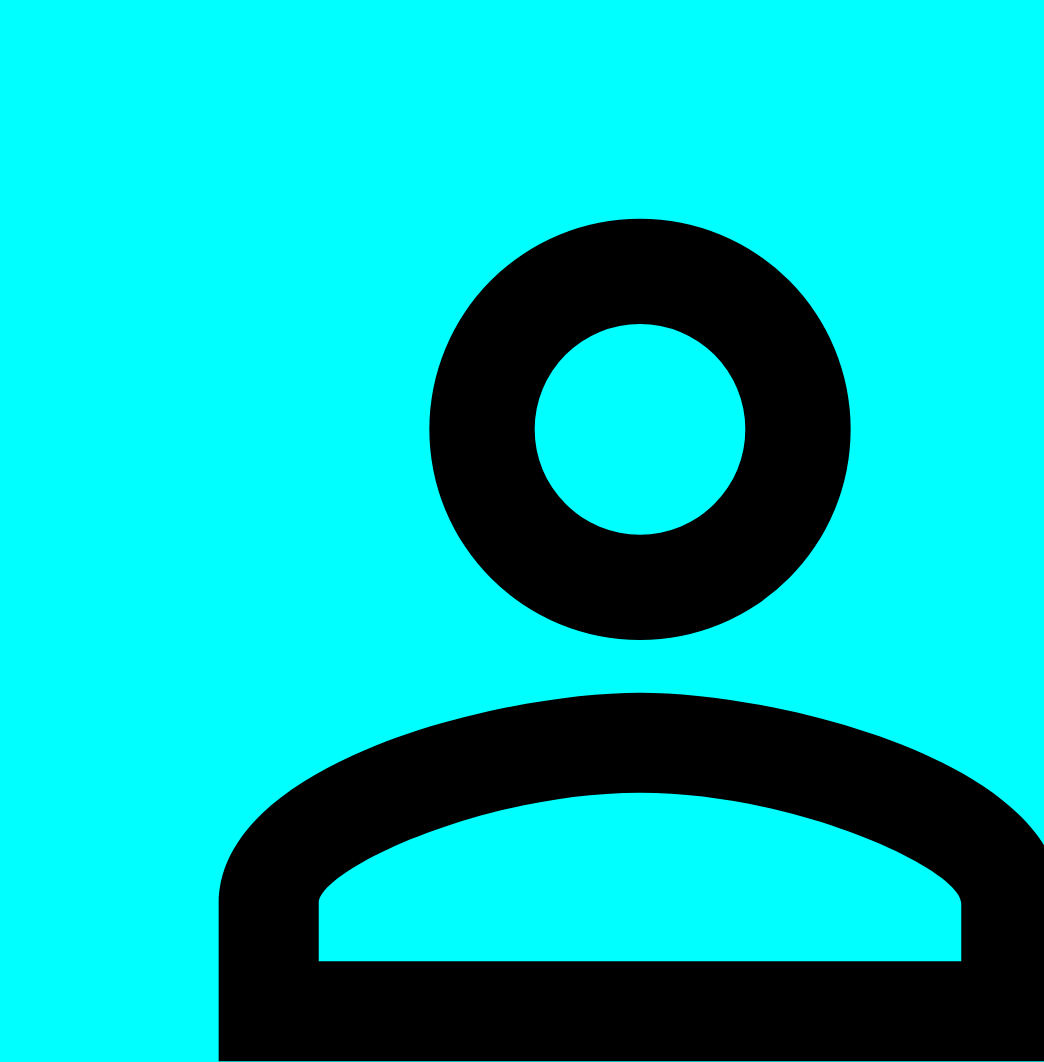
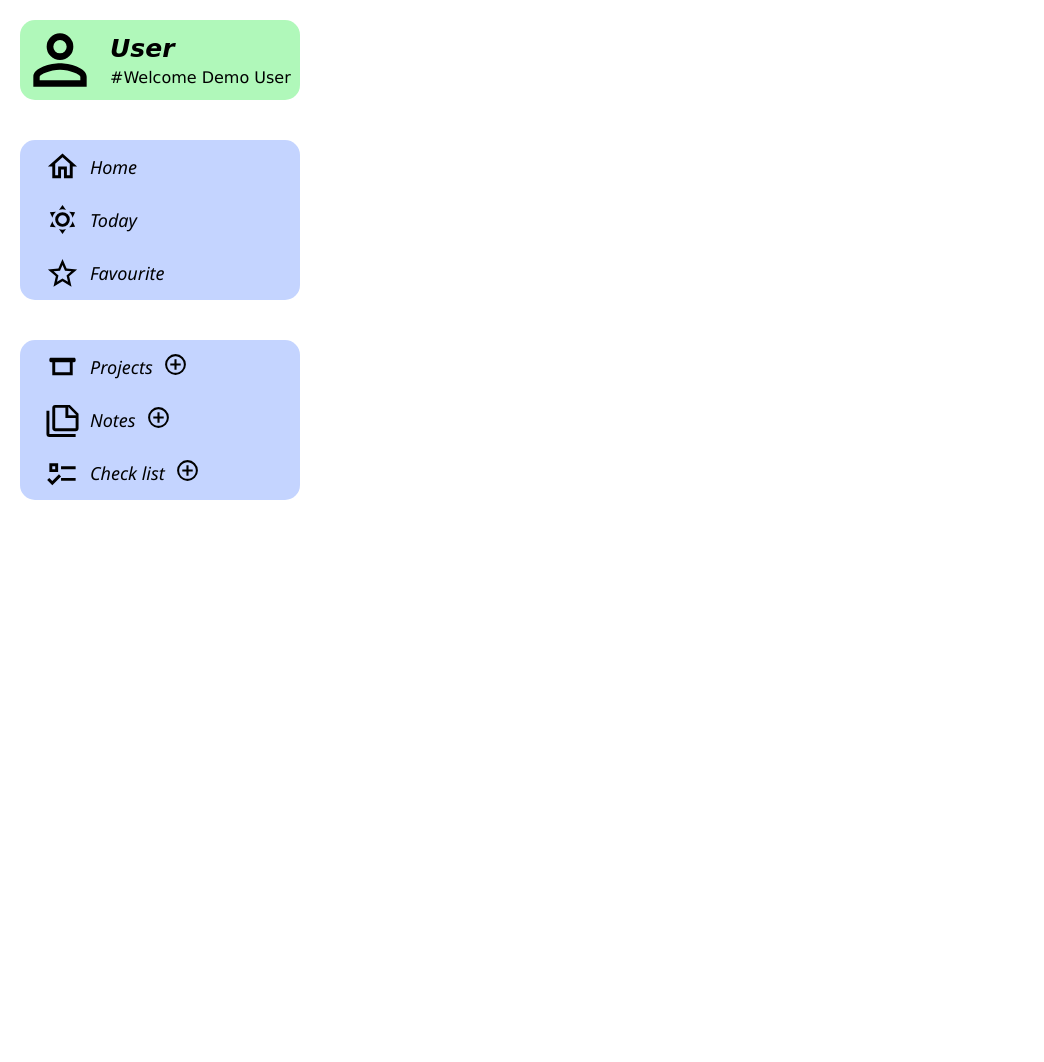
Before and after one commit to Moyinoluwa360/Osamos-Todo-list, a website built with webpack: page src/template.html in a window 1280 px wide. Shown: the top 1062 px of the page, without its empty margins (0-1044 px from the left). After the commit the page ends 800 px from the top, so only its background shows below. Built offline with nearby package versions, Linux system fonts and the light colour scheme.

Commit message:
style sidebar

```diff
--- a/src/style.css
+++ b/src/style.css
@@ -1,3 +1,91 @@
 body{
-    background-color: aqua;
+    margin: 0%;
+    padding: 0%;
 }
+.container{
+    width: 100%;
+    height: 100vh;
+    display: flex;
+
+}
+#sidebar{
+    flex-basis: 25%;
+}
+#main-page{
+    flex-basis: 75%;
+}
+/* resizing images */
+#account-info img{
+    height: 80px;
+    width: 80px;
+}
+img{
+    height: 35px;
+    width: 35px;
+}
+.addImg img{
+    height: 25px;
+    width: 25px;
+}
+
+#sidebar{
+    display: flex;
+    flex-direction: column;
+}
+
+/*bars */
+.bars{
+    display: flex;
+    align-items: center;
+    gap: 10px;
+    padding: 5px;
+    justify-content: flex-start;
+    font-size: 18px;
+    font-family:'Segoe UI', Tahoma, Geneva, Verdana, sans-serif;
+    font-style: oblique;
+}
+.bars:hover{
+    background-color:rgb(159, 185, 255);
+    margin: 5px;
+    border-radius: 10px;
+}
+
+
+/* account details section */
+#account-info{
+    display: flex;
+    justify-content:flex-start;
+    align-items: center;
+    background-color: rgb(176, 248, 186);
+    border-radius: 15px;
+    margin: 20px;
+    gap: 10px;
+}
+.account-details{
+    display: flex;
+    flex-direction: column;
+    gap: 5px;
+}
+.account-details span:first-child{
+    font-style: italic;
+    font-family: cursive;
+    font-size: 25px;
+    font-weight: bolder;
+}
+.account-details span:last-child{
+    font-family:'Lucida Sans', 'Lucida Sans Regular', 'Lucida Grande', 'Lucida Sans Unicode', Geneva, Verdana, sans-serif;
+    font-weight: lighter;
+}
+
+/* sidebar Main */
+.sidebar-main-sec{
+    display: flex;
+    flex-direction: column;
+    justify-content: space-around;
+    border-radius: 15px;
+    margin: 20px;
+    height: 20%;
+    background-color: rgb(196, 212, 255);
+    padding-left: 20px;
+    padding-right: 20px;
+}
--- a/src/template.html
+++ b/src/template.html
@@ -6,13 +6,15 @@
     <title>Document</title>
 </head>
 <body>
-    <div id="sidebar">
-        <div id="account-info">
-            <img src="./icons/account.svg" alt="account icon">
-            <span>User</span>
-            <span>##welcome demoUser </span>
-        </div>
-        <div id="sidebar-main">
+    <div class="container">
+        <div id="sidebar">
+            <div id="account-info">
+                <img src="./icons/account.svg" alt="account icon">
+                <div class="account-details">
+                    <span >User</span>
+                    <span> #Welcome Demo User </span>
+                </div>
+            </div>
             <div class="sidebar-main-sec sec1">
                 <div class="bars" id="home">
                     <img src="./icons/home.svg" alt="home icon">
@@ -51,7 +53,12 @@
                 </div>
             </div>
         </div>
+        <div id="main-page">
+            <div class="main-page-header">
+            </div>
+            <div class="main-page-content">
+            </div>
+        </div>
     </div>
-    <div id="header"></div>
 </body>
 </html>
```
Also changed, not shown: dist/htmlManipulation.js, dist/index.html.
